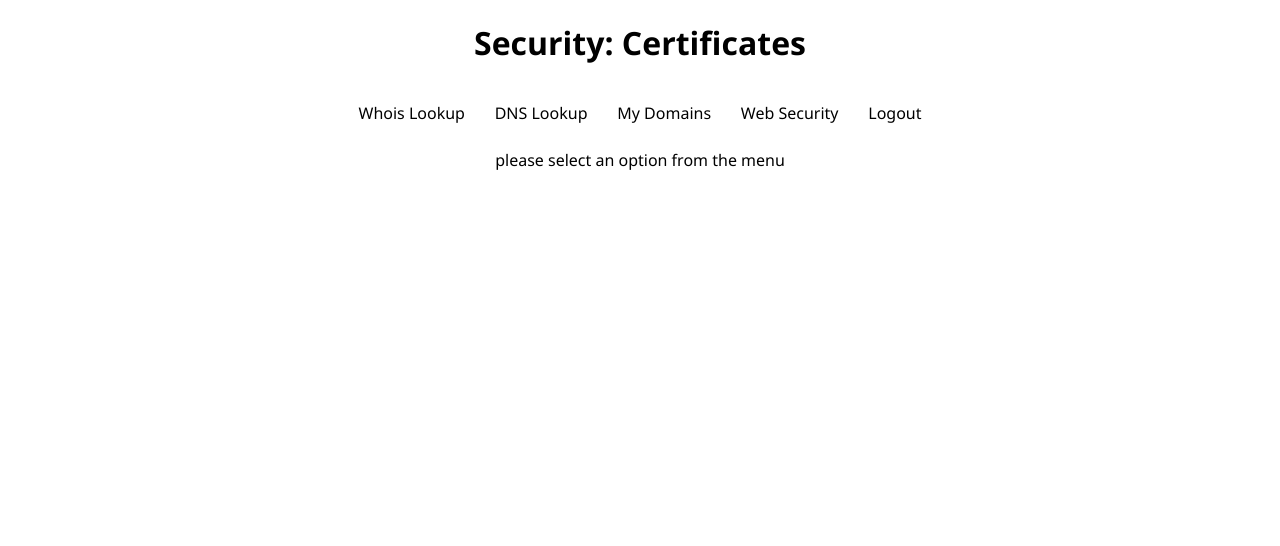
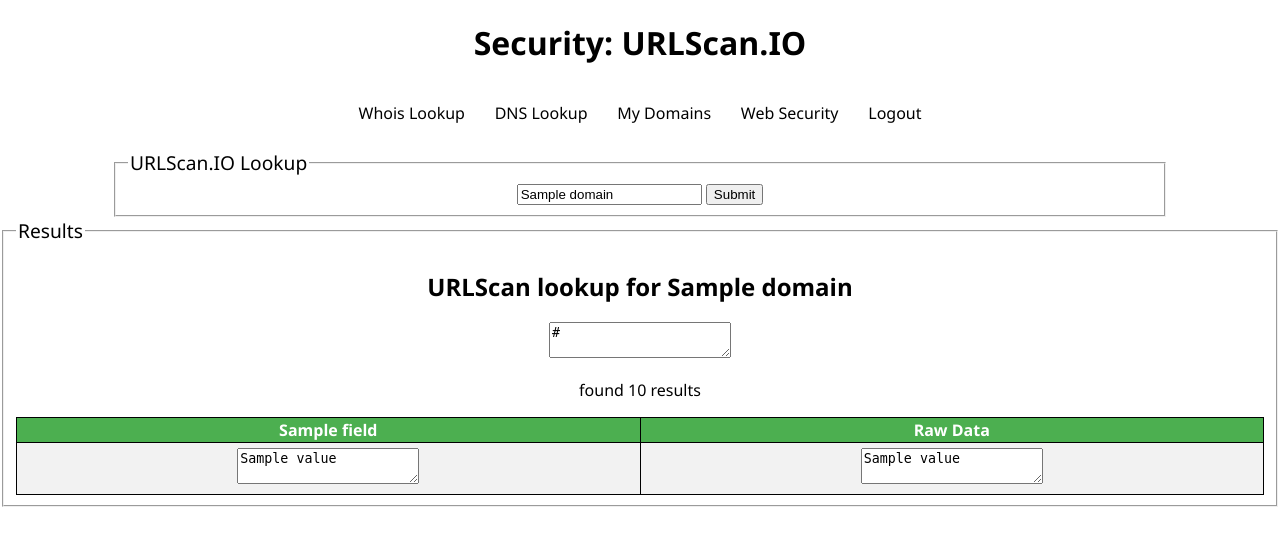
Before and after one commit to jimmybear217/domain-manager, a Flask app: template src/templates/urlscan.html in a window 1280 px wide. Shown: the top 546 px of the page. Run offline with Flask 3, Linux system fonts and the light colour scheme; the template is opened without the code that fills it: most values are stand-ins (such as "Sample title", 1, 10 or a date in 2020); lists and menus that the app fills with data are empty.

Commit message:
added URLScan.io search api

```diff
--- a/src/templates/urlscan.html
+++ b/src/templates/urlscan.html
@@ -1,8 +1,75 @@
 {% extends 'base.html' %}
 
-{% block title %} Certificates {% endblock %}
-{% block header %} Security: Certificates {% endblock %}
+{% block title %} URL Scan {% endblock %}
+{% block header %} Security: URLScan.IO {% endblock %}
 
 {% block content %}
-    <p>please select an option from the menu</p>
+<fieldset class="fixedwidth">
+    <legend>URLScan.IO Lookup</legend>
+    <form method="GET">
+        <input type="text" name="domain" id="domain" placeholder="example.com" value="{{ domain }}">
+        <input type="submit" value="Submit">
+    </form>
+</fieldset>
+
+{% if domain != "" %}
+<fieldset>
+    <legend>Results</legend>
+    <h2>URLScan lookup for {{ domain }}</h2>
+    <textarea>{{ urlscanData }}</textarea>
+    {% if urlscanData is defined %}
+    {% if urlscanData.total > 0 %}
+    <p>found {{ urlscanData.total }} results</p>
+    <table>
+        <tr>
+            {% for field in urlscanData.results[0] %}
+            <th>{{ field }}</th>
+            {% endfor %}
+            <th>Raw Data</th>
+        </tr>
+        {% if urlscanData is defined %}
+        {% for value in urlscanData.results %}
+            <tr>
+                {% for field in value %}
+                <td>
+                    {% set fieldIsFound = False %}
+                    {% if field in ["task", "stats", "page", "sort"] %}
+                        {% set fieldIsFound = True %}
+                        <ul>
+                            {% for subfield in value[field] %}
+                                <li>{{ subfield }}: {{ value[field][subfield] }} </li>
+                            {% endfor %}
+                        </ul>
+                    {% endif %}
+                    {% if field in ["_id", "_score"] %}
+                        {% set fieldIsFound = True %}
+                        <pre>{{ value[field] }}</pre>
+                    {% endif %}
+                    {% if field in ["result"] %}
+                        {% set fieldIsFound = True %}
+                        <a href="{{ value[field] }}" target="_blank">Open Results</a>
+                    {% endif %}
+                    {% if field in ["screenshot"] %}
+                        {% set fieldIsFound = True %}
+                        <img src="{{ value[field] }}" width="160px" height="120px" alt="Screenshot">
+                    {% endif %}
+                    {% if fieldIsFound == False %}
+                        <textarea>{{ value[field] }}</textarea>
+                    {% endif %}
+                </td>
+                {% endfor %}
+                <td><textarea>{{ value }}</textarea></td>
+            </tr>
+        {% endfor %}
+        {% endif %}
+    </table>
+    {% else %}
+    <p>No results found</p>
+    {% endif %}
+    {% endif %}
+
+
+</fieldset>
+{% endif %}
+
 {% endblock %}
--- a/src/webserver.py
+++ b/src/webserver.py
@@ -375,4 +375,21 @@
         app.logger.warning("User not logged in, redirecting to login page.")
         return redirect(url_for("login"))
 
-    return render_template("urlscan.html")
+    # gather domain input
+    domain = ""
+    if ("domain" in request.args and request.args.get('domain') != None):
+        domain = request.args.get('domain')
+        # gather cert data
+        urlscanData = ""
+        try:
+            urlscanData = requests.get("https://urlscan.io/api/v1/search/?q=domain:" + domain).json()
+            app.logger.debug("Gathered " + str(len(urlscanData)) + " fields of urlscan data for domain " + domain + " as user " + session.get("user", "anonymous") + ".")
+            flash("urlscan Lookup successful.", "success")
+        except Exception as e:
+            app.logger.error("urlscan Lookup failed for domain " + domain + " as user " + session.get("user", "anonymous") + ": " + str(e) + ".")
+            flash("urlscan Lookup failed. Please check your domain.", "error")
+            urlscanData = ""
+
+        return render_template("urlscan.html", domain=domain, urlscanData=urlscanData)
+
+    return render_template("urlscan.html", domain=domain)
```
